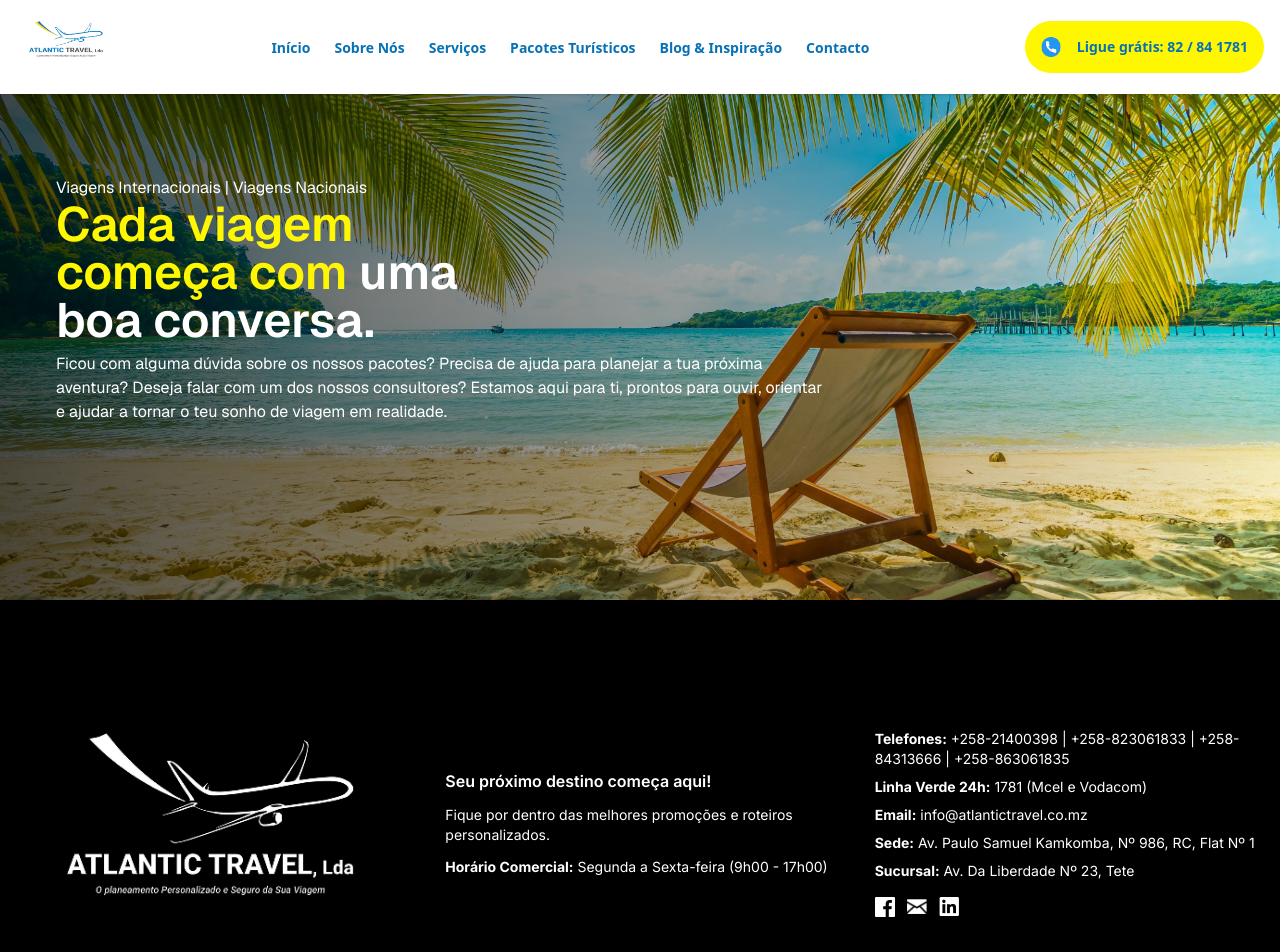
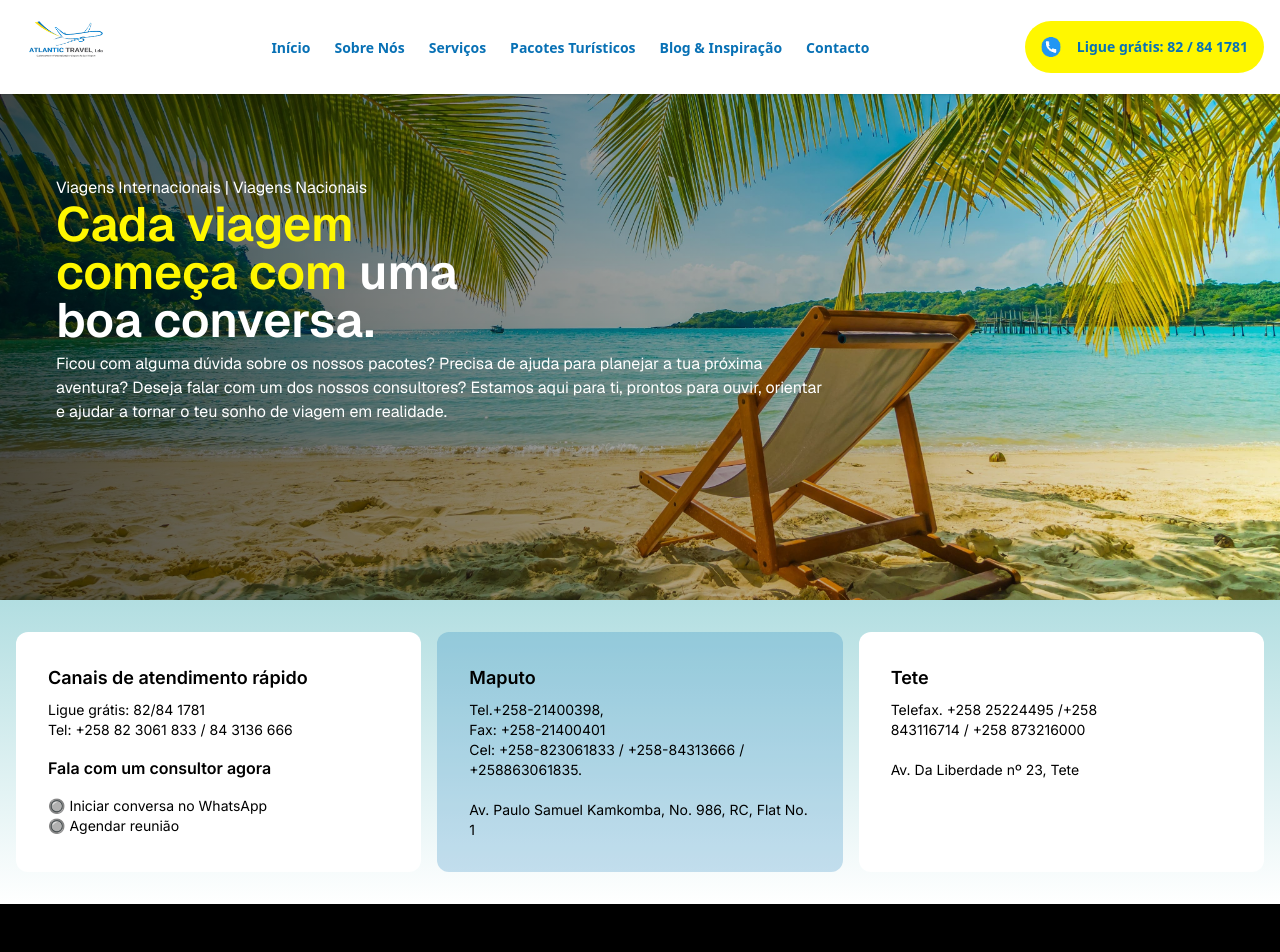
Before and after one commit to Vivaldi-Dev/atlantictravel, a Next.js app in the folder atlantictravel/: page /contacto in a window 1280 px wide. Shown: the top 952 px of the page. Built offline with nearby package versions, Linux system fonts and the light colour scheme.

Commit message:
add new page

```diff
--- /dev/null
+++ b/atlantictravel/src/app/contacto/components/grid/Layout.tsx
@@ -0,0 +1,78 @@
+'use client'
+
+import React from 'react'
+import { Inter } from 'next/font/google'
+import { motion } from 'framer-motion'
+
+const inter = Inter({
+    subsets: ['latin'],
+    variable: '--font-inter',
+    weight: ['400', '500', '600', '700'],
+})
+
+// Animations
+const container = {
+  hidden: { opacity: 0 },
+  show: {
+    opacity: 1,
+    transition: {
+      staggerChildren: 0.2
+    }
+  }
+}
+
+const item = {
+  hidden: { opacity: 0, y: 20 },
+  show: { opacity: 1, y: 0 }
+}
+
+export default function ContactLayout() {
+    return (
+        <motion.div
+            initial={{ opacity: 0 }}
+            animate={{ opacity: 1 }}
+            className='w-full py-8 bg-gradient-to-b from-[#B2DEE1] to-[#fff] relative overflow-hidden'
+        >
+            <div className={`container mx-auto px-4 ${inter.className}`}>
+                <motion.div
+                    variants={container}
+                    initial="hidden"
+                    animate="show"
+                    className='grid grid-cols-1 sm:grid-cols-3 gap-4'>
+                    <motion.div
+                        variants={item}
+                        className='bg-white p-8 rounded-xl'>
+                        <p className='font-semibold text-lg mb-2'>Canais de atendimento rápido</p>
+                        <p className='text-sm'>Ligue grátis: 82/84 1781</p>
+                        <p className='mb-4 text-sm'>Tel: +258 82 3061 833 / 84 3136 666</p>
+
+                        <p className='mt-2 font-semibold mb-4'>Fala com um consultor agora</p>
+                        <p className='text-sm'>🔘 Iniciar conversa no WhatsApp</p>
+                        <p className='text-sm'>🔘 Agendar reunião</p>
+                    </motion.div>
+
+                    <motion.div
+                        variants={item}
+                        className='bg-[#0871B538] p-8 rounded-xl'>
+                        <p className='font-semibold text-lg mb-2'>Maputo</p>
+                        <p className='text-sm'>Tel.+258-21400398, </p>
+                        <p className='text-sm'>Fax: +258-21400401</p>
+                        <p className='text-sm'>Cel: +258-823061833 / +258-84313666 /</p>
+                        <p className='text-sm'>+258863061835.</p>
+
+                        <p className='mt-5 text-sm'>Av. Paulo Samuel Kamkomba, No. 986, RC, Flat No. 1</p>
+                    </motion.div>
+
+                    <motion.div
+                        variants={item}
+                        className='bg-white p-8 rounded-xl'>
+                        <p className='font-semibold text-lg mb-2'>Tete</p>
+                        <p className='text-sm'>Telefax. +258 25224495 /+258</p>
+                        <p className='text-sm'>843116714 / +258 873216000</p>
+                        <p className='mt-5 text-sm'>Av. Da Liberdade nº 23, Tete</p>
+                    </motion.div>
+                </motion.div>
+            </div>
+        </motion.div>
+    )
+}
--- a/atlantictravel/src/app/contacto/page.tsx
+++ b/atlantictravel/src/app/contacto/page.tsx
@@ -1,5 +1,6 @@
 import React from 'react'
 import { Inter } from 'next/font/google'
+import Layout from './components/grid/Layout'
 
 const inter = Inter({
     subsets: ['latin'],
@@ -9,6 +10,8 @@ const inter = Inter({
 
 export default function Page() {
     return (
+
+        <div>
             <div className={`relative w-full h-screen max-h-[600px] bg-cover bg-center bg-no-repeat bg-[url('/banner.jpg')] ${inter.variable} font-sans`}>
 
                 <div className="absolute inset-0 bg-gradient-to-r from-black/70 to-transparent z-0 rounded-none" />
@@ -32,5 +35,8 @@ export default function Page() {
                     </div>
                 </div>
             </div>
+            <Layout />
+        </div>
+
     )
 }
```
Lines whose indentation alone changed are shown as unchanged.
